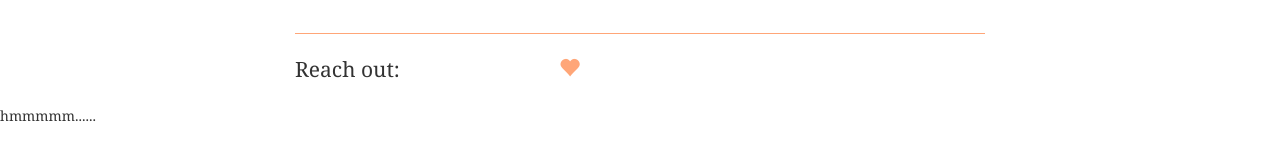
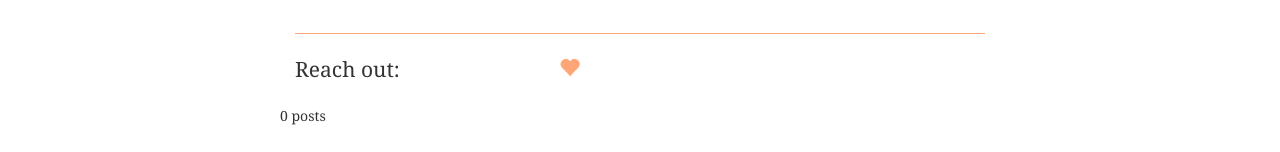
Before and after one commit to mklbtz/mklbtz.github.io, a Jekyll site: the page built from index.html, in a window 1280 px wide. Shown: the part 1127-1279 px from the top of the page. Built offline with Jekyll 4.4.1, drawn with Linux system fonts in a browser that asks for light colours; nearby versions of some CDN libraries; some web fonts are replaced; Markdown is read by kramdown in place of the engine named in the settings; the list of posts is cut into pages by our own code.

Commit message:
"containter"

```diff
--- a/_layouts/default.html
+++ b/_layouts/default.html
@@ -5,8 +5,8 @@
   {{ content }}
 </div>
 {% include footer.html %}
-<div class="containter">
-  <p>hmmmmm......</p>
+<div class="container">
+  <p>{{ paginator.total_posts }} posts</p>
   {% for post in paginator.posts %}
     {% include blog_post.html %}
   {% endfor %}
```
